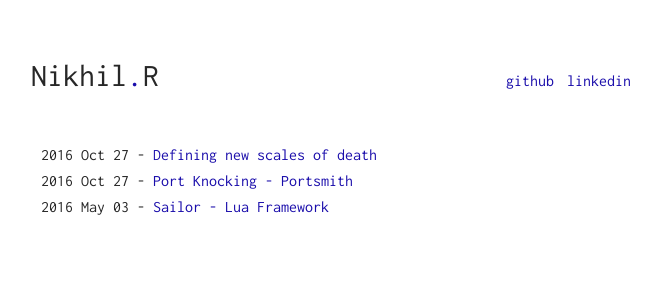
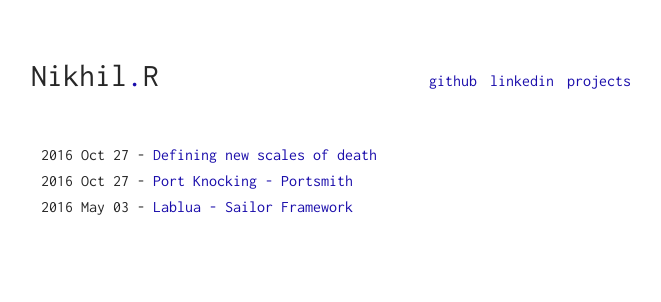
Before and after one commit to rnikhil275/rnikhil275.github.io, a Jekyll site: the page built from index.html, in a window 1280 px wide. Shown: the top 302 px of the page, without its empty margins (309-970 px from the left). Built offline with Jekyll 4.4.1, drawn with Linux system fonts in a browser that asks for light colours.

Commit message:
add more pages

```diff
--- a/_data/navigation.yml
+++ b/_data/navigation.yml
@@ -4,3 +4,6 @@
 
 - title: linkedin
   url: https://in.linkedin.com/in/rnikhil275
+
+- title: projects
+  url: /projects
--- a/_posts/normal/2016-05-03-sailor-lua-elasticsearch-admincenter.md
+++ b/_posts/normal/2016-05-03-sailor-lua-elasticsearch-admincenter.md
@@ -1,6 +1,6 @@
 ---
 layout: post
-title: Sailor - Lua Framework
+title: Lablua - Sailor Framework
 comments: True
 ---
 I will be working with Lablua as part of Google Summer of Code, 2016. I shall be extending the Sailor framework by adding an centralized configuration editor and adding integrations to facilitate Elasticsearch indexes to be stored as Sailor Models. Sailor is a Web Framework.
--- /dev/null
+++ b/projects/index.html
@@ -0,0 +1,4 @@
+---
+layout: default
+---
+<a href="/">&lt;-- home</a><br>
```
Also changed, not shown: _posts/ramble/2016-10-25-perception.md (added, +5 -0 lines).
